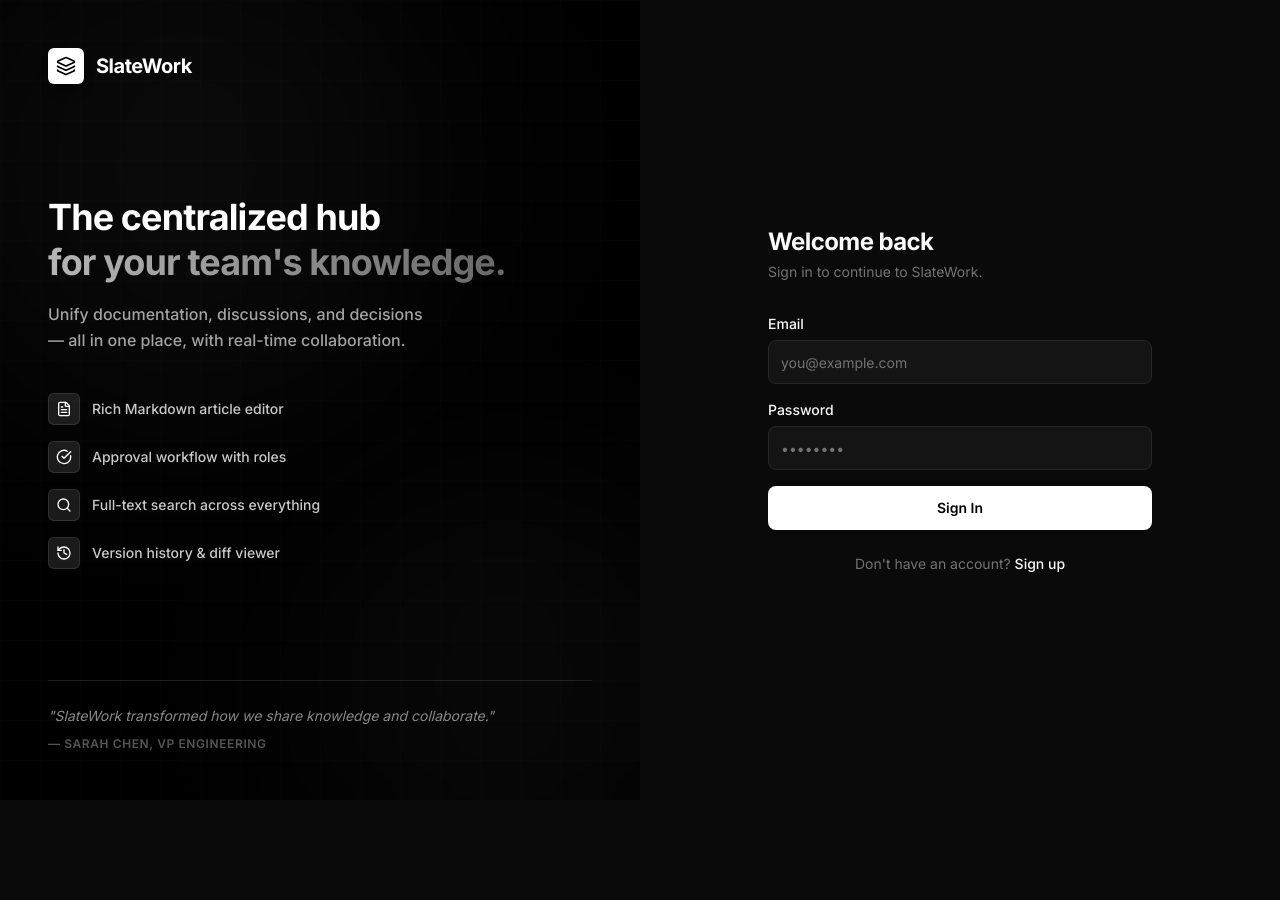
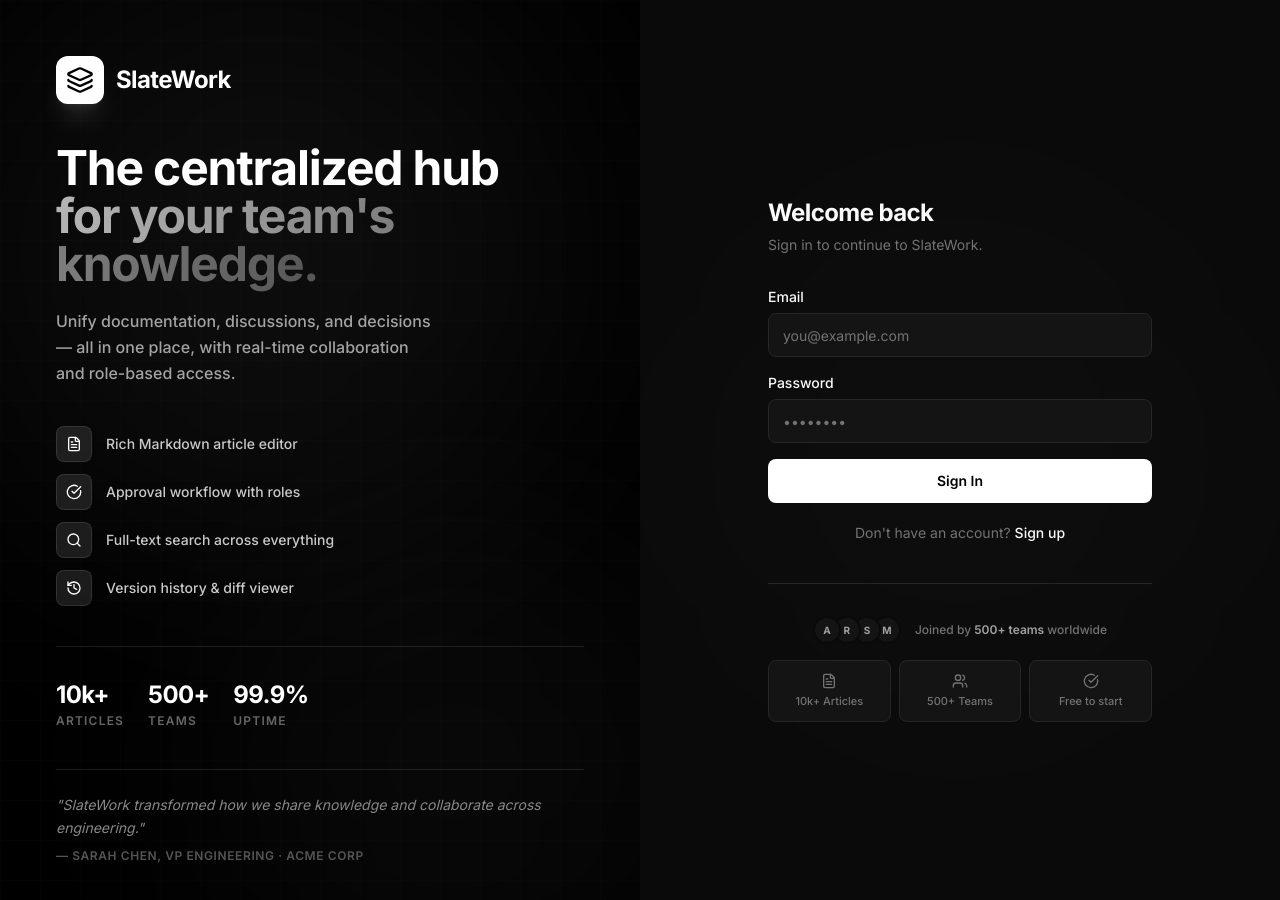
Before and after one commit to NavdeepSingh0/SlateWork, a React (Vite) app: page /login in a window 1280 px wide. Shown: the top 900 px of the page. Before the commit the page ends 800 px from the top, so only its background shows below. Built offline with nearby package versions, Linux system fonts and the light colour scheme.

Commit message:
feat: login page polish with split layout and social proof

```diff
--- a/src/pages/Login.tsx
+++ b/src/pages/Login.tsx
@@ -1,13 +1,19 @@
 import { useState } from 'react';
 import { useAuth } from '@/store/AuthContext';
 import { Navigate, useSearchParams } from 'react-router-dom';
-import { CheckCircle, Layers, FileText, Search, History } from 'lucide-react';
+import { CheckCircle, Layers, FileText, Search, History, Users } from 'lucide-react';
 
 const features = [
     { icon: FileText, text: 'Rich Markdown article editor' },
     { icon: CheckCircle, text: 'Approval workflow with roles' },
     { icon: Search, text: 'Full-text search across everything' },
     { icon: History, text: 'Version history & diff viewer' },
+];
+
+const stats = [
+    { value: '10k+', label: 'Articles' },
+    { value: '500+', label: 'Teams' },
+    { value: '99.9%', label: 'Uptime' },
 ];
 
 export function LoginPage() {
@@ -62,74 +68,88 @@ export function LoginPage() {
 
     return (
         <div className="min-h-screen flex">
-            {/* ── Left panel — brand & feature showcase ── */}
-            <div className="hidden lg:flex lg:w-1/2 bg-black flex-col justify-between p-12 relative overflow-hidden">
-                {/* Background grid */}
+
+            {/* ── LEFT PANEL ── */}
+            <div className="hidden lg:flex lg:w-1/2 bg-black flex-col justify-between p-14 relative overflow-hidden">
+                {/* Grid background */}
                 <div
-                    className="absolute inset-0 opacity-20"
+                    className="absolute inset-0 opacity-[0.15]"
                     style={{
-                        backgroundImage: `linear-gradient(to right, rgba(255,255,255,0.06) 1px, transparent 1px),
-                                          linear-gradient(to bottom, rgba(255,255,255,0.06) 1px, transparent 1px)`,
+                        backgroundImage: `linear-gradient(to right, rgba(255,255,255,0.08) 1px, transparent 1px),
+                                          linear-gradient(to bottom, rgba(255,255,255,0.08) 1px, transparent 1px)`,
                         backgroundSize: '40px 40px',
                     }}
                 />
-                {/* Glow blob */}
-                <div className="absolute top-[-10%] left-[-10%] w-[500px] h-[500px] bg-white/[0.04] blur-[120px] rounded-full pointer-events-none" />
-                <div className="absolute bottom-[-10%] right-[-10%] w-[400px] h-[400px] bg-white/[0.03] blur-[100px] rounded-full pointer-events-none" />
+                {/* Glow blobs */}
+                <div className="absolute top-[-5%] left-[-5%] w-[600px] h-[600px] bg-white/[0.05] blur-[130px] rounded-full pointer-events-none" />
+                <div className="absolute bottom-[-10%] right-[-10%] w-[500px] h-[500px] bg-white/[0.03] blur-[110px] rounded-full pointer-events-none" />
 
-                {/* Logo */}
+                {/* Logo — bigger */}
                 <div className="relative z-10 flex items-center gap-3">
-                    <div className="w-9 h-9 bg-white rounded-md flex items-center justify-center shadow-lg">
-                        <Layers className="w-5 h-5 text-black" />
+                    <div className="w-12 h-12 bg-white rounded-xl flex items-center justify-center shadow-xl shadow-white/10">
+                        <Layers className="w-7 h-7 text-black" />
                     </div>
-                    <span className="text-white font-bold text-xl tracking-tight">SlateWork</span>
+                    <span className="text-white font-bold text-2xl tracking-tight">SlateWork</span>
                 </div>
 
-                {/* Centre text */}
-                <div className="relative z-10 flex-1 flex flex-col justify-center py-12">
-                    <h1 className="text-4xl font-extrabold text-white tracking-tight leading-tight mb-4">
+                {/* Centre content */}
+                <div className="relative z-10 flex-1 flex flex-col justify-center py-10">
+                    <h1 className="text-4xl xl:text-5xl font-extrabold text-white tracking-tight leading-tight mb-5">
                         The centralized hub<br />
-                        <span className="text-transparent bg-clip-text bg-gradient-to-r from-white/70 to-white/40">
+                        <span className="text-transparent bg-clip-text bg-gradient-to-r from-white/70 to-white/30">
                             for your team's knowledge.
                         </span>
                     </h1>
                     <p className="text-[#A3A3A3] text-base font-medium mb-10 leading-relaxed max-w-sm">
-                        Unify documentation, discussions, and decisions — all in one place, with real-time collaboration.
+                        Unify documentation, discussions, and decisions — all in one place, with real-time collaboration and role-based access.
                     </p>
 
                     {/* Feature list */}
-                    <ul className="space-y-4">
+                    <ul className="space-y-3">
                         {features.map(({ icon: Icon, text }) => (
-                            <li key={text} className="flex items-center gap-3">
-                                <div className="w-8 h-8 rounded-md bg-white/10 border border-white/10 flex items-center justify-center flex-shrink-0">
+                            <li key={text} className="flex items-center gap-3.5">
+                                <div className="w-9 h-9 rounded-lg bg-white/10 border border-white/10 flex items-center justify-center flex-shrink-0 backdrop-blur-sm">
                                     <Icon className="w-4 h-4 text-white" />
                                 </div>
                                 <span className="text-sm text-[#C9C9C9] font-medium">{text}</span>
                             </li>
                         ))}
                     </ul>
+
+                    {/* Stats row */}
+                    <div className="flex gap-6 mt-10 pt-8 border-t border-white/10">
+                        {stats.map(({ value, label }) => (
+                            <div key={label}>
+                                <p className="text-2xl font-black text-white tracking-tight">{value}</p>
+                                <p className="text-xs text-[#666] uppercase tracking-widest font-semibold mt-0.5">{label}</p>
+                            </div>
+                        ))}
+                    </div>
                 </div>
 
                 {/* Bottom quote */}
                 <div className="relative z-10 border-t border-white/10 pt-6">
                     <p className="text-sm text-[#888] italic leading-relaxed">
-                        "SlateWork transformed how we share knowledge and collaborate."
+                        "SlateWork transformed how we share knowledge and collaborate across engineering."
                     </p>
-                    <p className="text-xs text-[#555] mt-2 font-semibold uppercase tracking-wider">— Sarah Chen, VP Engineering</p>
+                    <p className="text-xs text-[#555] mt-2 font-semibold uppercase tracking-wider">— Sarah Chen, VP Engineering · ACME Corp</p>
                 </div>
             </div>
 
-            {/* ── Right panel — form ── */}
-            <div className="flex-1 bg-background flex flex-col items-center justify-center p-6 sm:p-12">
+            {/* ── RIGHT PANEL ── */}
+            <div className="flex-1 bg-background flex flex-col items-center justify-center p-6 sm:p-12 relative overflow-hidden">
+                {/* Subtle right-side glow */}
+                <div className="absolute top-1/2 left-1/2 -translate-x-1/2 -translate-y-1/2 w-[600px] h-[600px] bg-white/[0.015] blur-[120px] rounded-full pointer-events-none" />
+
                 {/* Mobile logo */}
-                <div className="lg:hidden flex items-center gap-2 mb-10">
-                    <div className="w-8 h-8 bg-white rounded-md flex items-center justify-center">
-                        <Layers className="w-4 h-4 text-black" />
+                <div className="lg:hidden flex items-center gap-2 mb-10 relative z-10">
+                    <div className="w-9 h-9 bg-white rounded-lg flex items-center justify-center">
+                        <Layers className="w-5 h-5 text-black" />
                     </div>
-                    <span className="text-text-primary font-bold text-lg tracking-tight">SlateWork</span>
+                    <span className="text-text-primary font-bold text-xl tracking-tight">SlateWork</span>
                 </div>
 
-                <div className="w-full max-w-sm">
+                <div className="w-full max-w-sm relative z-10">
                     {confirmationSent ? (
                         <div className="bg-surface border border-surface-border rounded-xl p-8 text-center">
                             <div className="w-12 h-12 bg-status-published-bg rounded-full flex items-center justify-center mx-auto mb-4">
@@ -155,7 +175,7 @@ export function LoginPage() {
                                 <h2 className="text-2xl font-bold text-text-primary tracking-tight">
                                     {isSignUp ? 'Create your account' : 'Welcome back'}
                                 </h2>
-                                <p className="text-text-muted text-sm mt-1">
+                                <p className="text-text-muted text-sm mt-1.5">
                                     {isSignUp
                                         ? 'Start collaborating with your team today.'
                                         : 'Sign in to continue to SlateWork.'}
@@ -172,7 +192,7 @@ export function LoginPage() {
                                             value={fullName}
                                             onChange={(e) => setFullName(e.target.value)}
                                             placeholder="Alex Morgan"
-                                            className="w-full h-11 px-3 bg-surface border border-surface-border rounded-lg text-sm text-text-primary placeholder:text-text-muted focus:outline-none focus:border-text-muted transition-colors"
+                                            className="w-full h-11 px-3.5 bg-surface border border-surface-border rounded-lg text-sm text-text-primary placeholder:text-text-muted focus:outline-none focus:border-text-muted transition-colors"
                                             required
                                         />
                                     </div>
@@ -185,7 +205,7 @@ export function LoginPage() {
                                         value={email}
                                         onChange={(e) => setEmail(e.target.value)}
                                         placeholder="you@example.com"
-                                        className="w-full h-11 px-3 bg-surface border border-surface-border rounded-lg text-sm text-text-primary placeholder:text-text-muted focus:outline-none focus:border-text-muted transition-colors"
+                                        className="w-full h-11 px-3.5 bg-surface border border-surface-border rounded-lg text-sm text-text-primary placeholder:text-text-muted focus:outline-none focus:border-text-muted transition-colors"
                                         required
                                     />
                                 </div>
@@ -197,14 +217,14 @@ export function LoginPage() {
                                         value={password}
                                         onChange={(e) => setPassword(e.target.value)}
                                         placeholder="••••••••"
-                                        className="w-full h-11 px-3 bg-surface border border-surface-border rounded-lg text-sm text-text-primary placeholder:text-text-muted focus:outline-none focus:border-text-muted transition-colors"
+                                        className="w-full h-11 px-3.5 bg-surface border border-surface-border rounded-lg text-sm text-text-primary placeholder:text-text-muted focus:outline-none focus:border-text-muted transition-colors"
                                         required
                                         minLength={6}
                                     />
                                 </div>
 
                                 {error && (
-                                    <div className="px-3 py-2.5 bg-status-error-bg border border-status-error-text/20 rounded-lg">
+                                    <div className="px-3.5 py-2.5 bg-status-error-bg border border-status-error-text/20 rounded-lg">
                                         <p className="text-sm text-status-error-text">{error}</p>
                                     </div>
                                 )}
@@ -223,7 +243,7 @@ export function LoginPage() {
                             </form>
 
                             {/* Toggle */}
-                            <p className="text-center text-sm text-text-muted mt-6">
+                            <p className="text-center text-sm text-text-muted mt-5">
                                 {isSignUp ? 'Already have an account? ' : "Don't have an account? "}
                                 <button
                                     onClick={() => { setIsSignUp(!isSignUp); setError(''); }}
@@ -232,6 +252,38 @@ export function LoginPage() {
                                     {isSignUp ? 'Sign in' : 'Sign up'}
                                 </button>
                             </p>
+
+                            {/* Social proof chips */}
+                            <div className="mt-10 pt-8 border-t border-surface-border">
+                                <div className="flex items-center justify-center gap-1.5 mb-4">
+                                    <div className="flex -space-x-2">
+                                        {['A', 'R', 'S', 'M'].map((initial, i) => (
+                                            <div
+                                                key={i}
+                                                className="w-7 h-7 rounded-full bg-surface border-2 border-background flex items-center justify-center text-[10px] font-bold text-text-secondary"
+                                                style={{ zIndex: 4 - i }}
+                                            >
+                                                {initial}
+                                            </div>
+                                        ))}
+                                    </div>
+                                    <p className="text-xs text-text-muted ml-2 font-medium">
+                                        Joined by <span className="text-text-secondary font-semibold">500+ teams</span> worldwide
+                                    </p>
+                                </div>
+                                <div className="grid grid-cols-3 gap-2">
+                                    {[
+                                        { icon: FileText, label: '10k+ Articles' },
+                                        { icon: Users, label: '500+ Teams' },
+                                        { icon: CheckCircle, label: 'Free to start' },
+                                    ].map(({ icon: Icon, label }) => (
+                                        <div key={label} className="flex flex-col items-center gap-1.5 p-3 rounded-lg bg-surface border border-surface-border">
+                                            <Icon className="w-4 h-4 text-text-muted" />
+                                            <span className="text-[11px] text-text-muted text-center font-medium leading-tight">{label}</span>
+                                        </div>
+                                    ))}
+                                </div>
+                            </div>
                         </>
                     )}
                 </div>
```
